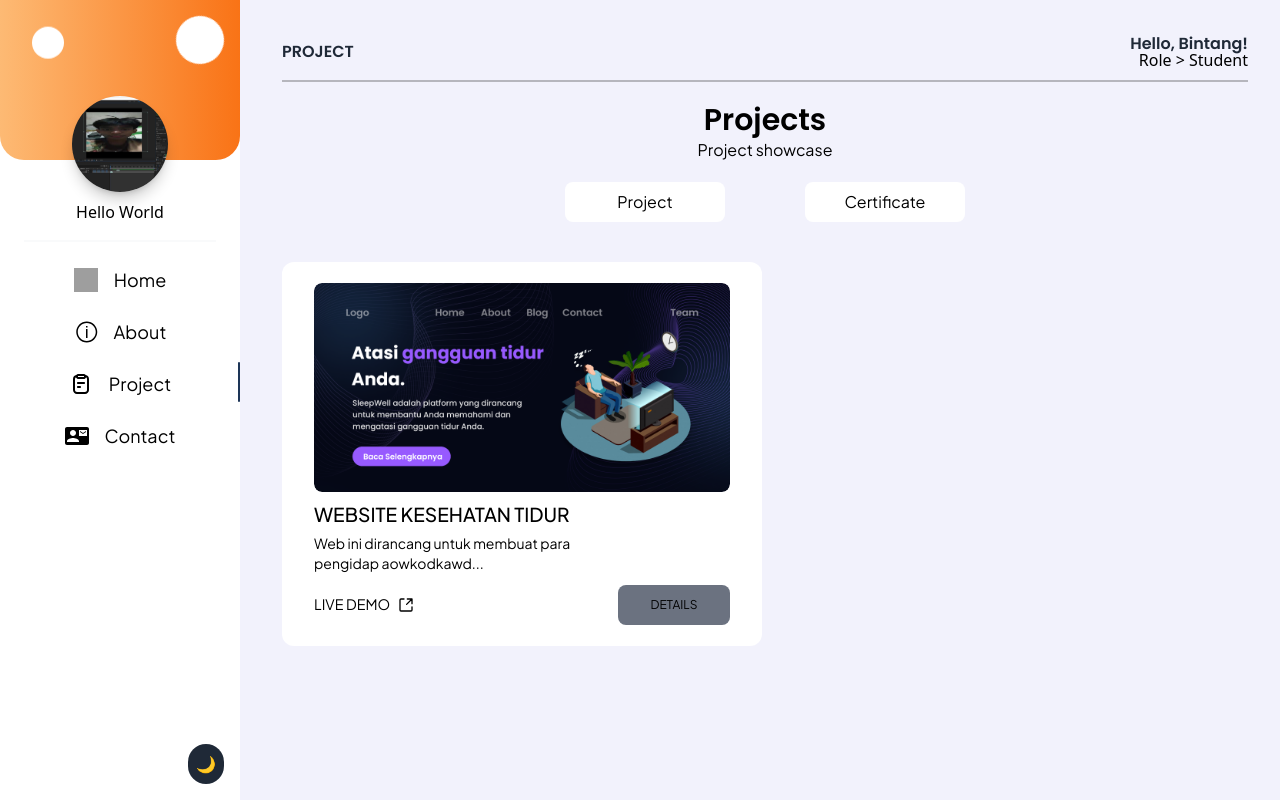
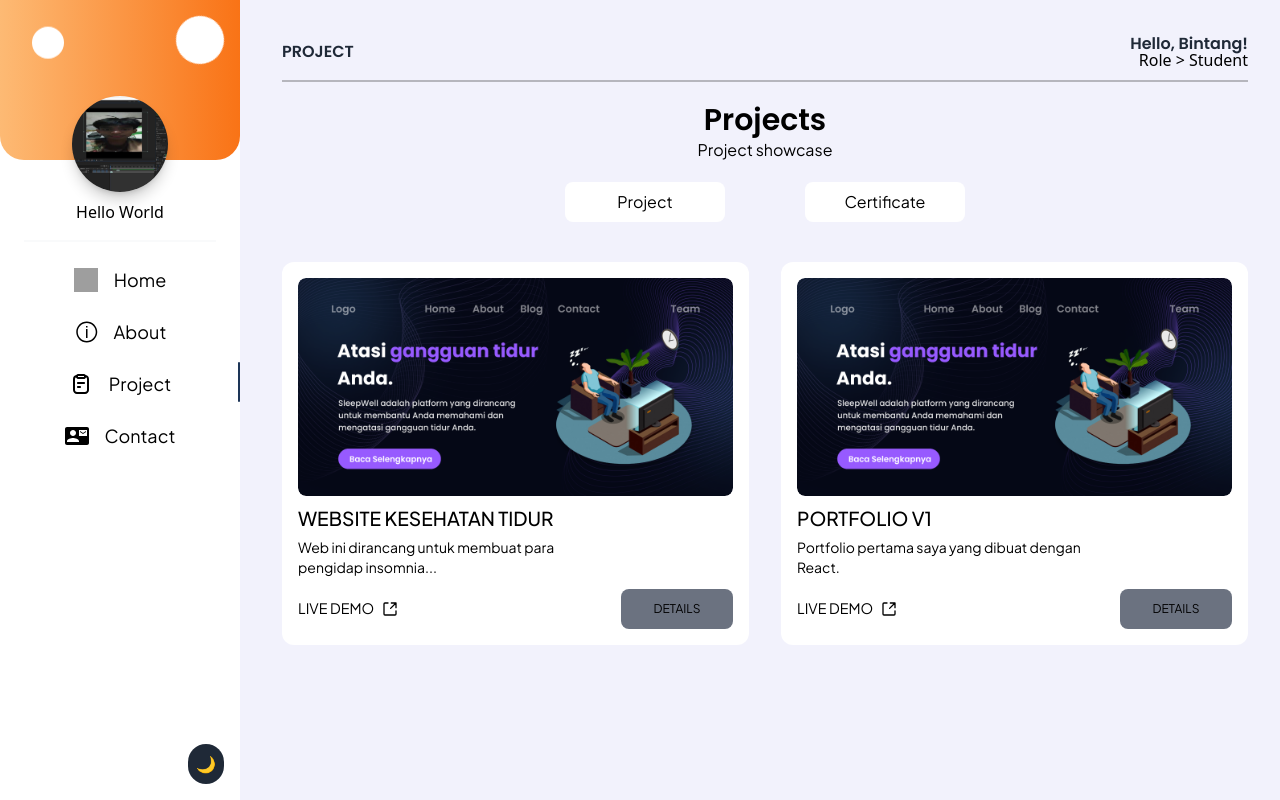
Before and after one commit to Bibintanggg/porto-V3, a React (Vite) app: page /project in a window 1280 px wide. Built offline with nearby package versions, Linux system fonts and the light colour scheme; grey boxes are pictures that could not be loaded.

Commit message:
Another fix and add new page

```diff
--- a/src/Pages/Project.jsx
+++ b/src/Pages/Project.jsx
@@ -11,9 +11,18 @@ function Project() {
     {
       id: 1,
       text: "WEBSITE KESEHATAN TIDUR",
-      desc: "Web ini dirancang untuk membuat para pengidap aowkodkawd...",
+      desc: "Web ini dirancang untuk membuat para pengidap insomnia...",
       image: SleepWell,
       path: "LIVE DEMO",
+      icon: ShareIcon,
+      secondText: "DETAILS",
+    },
+    {
+      id: 2,
+      text: "PORTFOLIO V1",
+      desc: "Portfolio pertama saya yang dibuat dengan React.",
+      image: SleepWell,
+      path: "LIVE  DEMO",
       icon: ShareIcon,
       secondText: "DETAILS",
     },
@@ -201,26 +210,25 @@ function Project() {
               ))}
             </div>
           ) : (
+            <div className="flex flex-col md:flex-row gap-8 mt-10">
+              {projects.map((data_project) => (
                 <div
-              className={`w-[30rem] h-[24rem] flex justify-center rounded-xl group overflow-hidden
-              hover:outline outline-1 transition duration-300 ease-in-out mt-10
+                  key={data_project.id}
+                  className={`w-full md:w-1/2 flex justify-center rounded-xl group overflow-hidden
+                    hover:outline outline-1 transition duration-300 ease-in-out
                     ${
                       darkMode
                         ? "bg-gradient-to-r from-black/30 to-black/10 hover:outline-blue-500 text-white"
                         : "hover:outline-blue-500 bg-white text-black"
                     }`}
                 >
-              {projects.map((data_project) => (
-                <div
-                  key={data_project.id}
-                  className="flex justify-center items-center"
-                >
+                  <div className="flex justify-center items-center p-4">
                     <div>
                       <div className="overflow-hidden rounded-lg">
                         <img
                           src={data_project.image}
                           alt=""
-                        className={`w-[26rem] rounded-lg transform transition-transform
+                          className={`w-full rounded-lg transform transition-transform
                           duration-300 group-hover:scale-105`}
                         />
                       </div>
@@ -230,7 +238,7 @@ function Project() {
                       <span className="font-jakarta text-sm text-wrap max-w-xs block pt-1">
                         {data_project.desc}
                       </span>
-                    <div className="flex justify-between items-center w-[26rem] gap-4 pt-3">
+                      <div className="flex justify-between items-center w-full gap-4 pt-3">
                         <button className="flex items-center gap-2">
                           <a
                             href="https://sleepwell-calypso.vercel.app/"
@@ -245,16 +253,20 @@ function Project() {
                           />
                         </button>
                         <button
-                        className="flex justify-center items-center bg-gray-500 w-28 h-10 rounded-lg"
-                        onClick={() => handleNavigate("/project/sleepwell")}
+                          className={`flex justify-center items-center ${
+                            darkMode ? "bg-gray-700" : "bg-gray-500"
+                          } w-28 h-10 rounded-lg`}
+                          onClick={() =>
+                            handleNavigate(
+                              `/project/${data_project.id === 1 ? "sleepwell" : "portfolio-v1"}`
+                            )
+                          }
                         >
-                        <a
-                          href=""
-                          className="text-xs font-jakarta text-[0.90rem]"
-                        >
+                          <span className="text-xs font-jakarta text-[0.90rem]">
                             {data_project.secondText}
-                        </a>
+                          </span>
                         </button>
+                      </div>
                     </div>
                   </div>
                 </div>
```
Also changed, not shown: src/assets/Image/portov1.png (added). Lines whose indentation alone changed are shown as unchanged.
